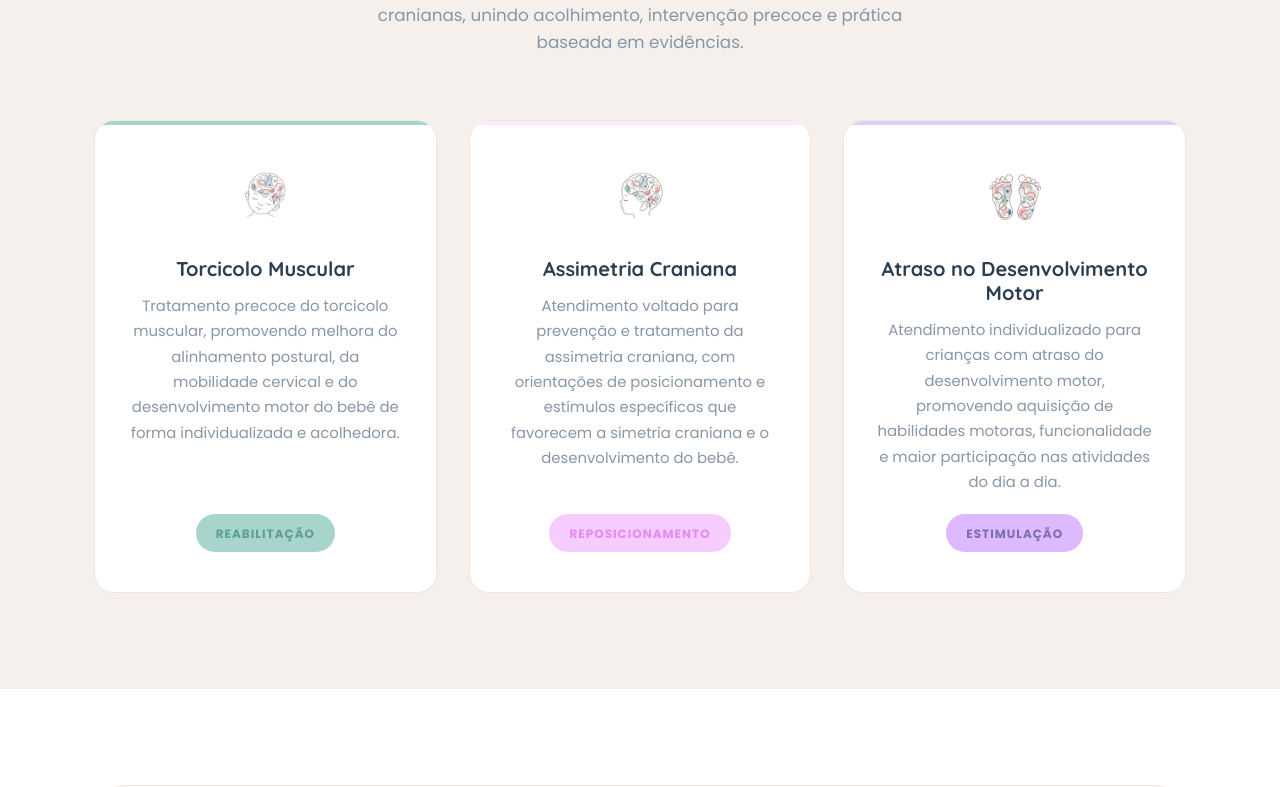
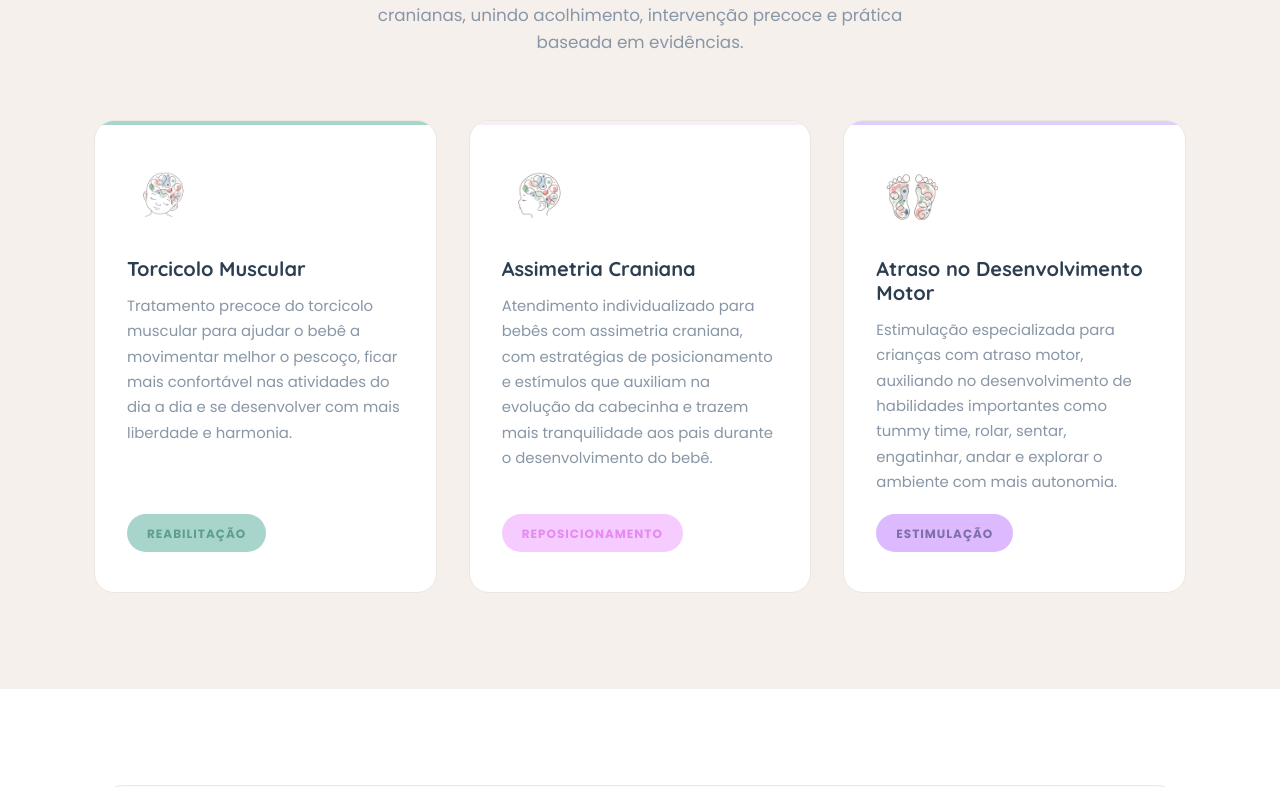
Before and after one commit to sitefisioneuro-droid/neuro-fisio, a Next.js app: page / in a window 1280 px wide. Shown: the part 1587-2374 px from the top of the page. Built offline with nearby package versions, Linux system fonts and the light colour scheme.

Commit message:
mobile first

```diff
--- a/src/app/page.module.css
+++ b/src/app/page.module.css
@@ -140,7 +140,7 @@
   display: flex;
   align-items: center;
   padding-top: 76px;
-  background: linear-gradient(135deg, var(--cream) 0%, var(--blush-light) 40%, var(--lavender-light) 100%);
+  background: linear-gradient(135deg, #fdcbff,  0%, var(--blush-light) 40%, #ffe4e4, 100%);
   overflow: hidden;
 }
 
@@ -361,8 +361,8 @@
   overflow: hidden;
   display: flex;
   flex-direction: column;
-  align-items: center;
-  text-align: center;
+  align-items: flex-start;
+  text-align: left;
   height: 100%;
 }
 
@@ -413,13 +413,12 @@
 .cardFooter {
   margin-top: auto;
   padding: 0.6rem 1.25rem;
-  text-align: center;
   font-size: 0.75rem;
   font-weight: 700;
   text-transform: uppercase;
   letter-spacing: 1px;
   border-radius: 20px;
-    width: fit-content;
+  width: fit-content;
 }
 
 .cardSage .cardFooter {
--- a/src/app/page.tsx
+++ b/src/app/page.tsx
@@ -213,10 +213,9 @@ export default function Home() {
                 </div>
                 <h3 className={styles.cardTitle}>Torcicolo Muscular</h3>
                 <p className={styles.cardText}>
-                  Tratamento precoce do torcicolo muscular, promovendo melhora
-                  do alinhamento postural, da mobilidade cervical e do
-                  desenvolvimento motor do bebê de forma individualizada e
-                  acolhedora.
+                  Tratamento precoce do torcicolo muscular para ajudar o bebê a movimentar
+                  melhor o pescoço, ficar mais confortável nas atividades do dia a dia e se
+                  desenvolver com mais liberdade e harmonia.
                 </p>
                 <div className={styles.cardFooter}>
                   Reabilitação
@@ -237,10 +236,10 @@ export default function Home() {
                 </div>
                 <h3 className={styles.cardTitle}>Assimetria Craniana</h3>
                 <p className={styles.cardText}>
-                  Atendimento voltado para prevenção e tratamento da assimetria
-                  craniana, com orientações de posicionamento e estímulos
-                  específicos que favorecem a simetria craniana e o
-                  desenvolvimento do bebê.
+                  Atendimento individualizado para bebês com assimetria craniana,
+                  com estratégias de posicionamento e estímulos que auxiliam na
+                  evolução da cabecinha e trazem mais tranquilidade
+                  aos pais durante o desenvolvimento do bebê.
                 </p>
                 <div className={styles.cardFooter}>
                   Reposicionamento
@@ -261,10 +260,9 @@ export default function Home() {
                 </div>
                 <h3 className={styles.cardTitle}>Atraso no Desenvolvimento Motor</h3>
                 <p className={styles.cardText}>
-                  Atendimento individualizado para crianças com atraso do
-                  desenvolvimento motor, promovendo aquisição de habilidades
-                  motoras, funcionalidade e maior participação nas atividades
-                  do dia a dia.
+                  Estimulação especializada para crianças com atraso motor, auxiliando
+                  no desenvolvimento de habilidades importantes como tummy time, rolar,
+                  sentar, engatinhar, andar e explorar o ambiente com mais autonomia.
                 </p>
                 <div className={styles.cardFooter}>
                   Estimulação
```
